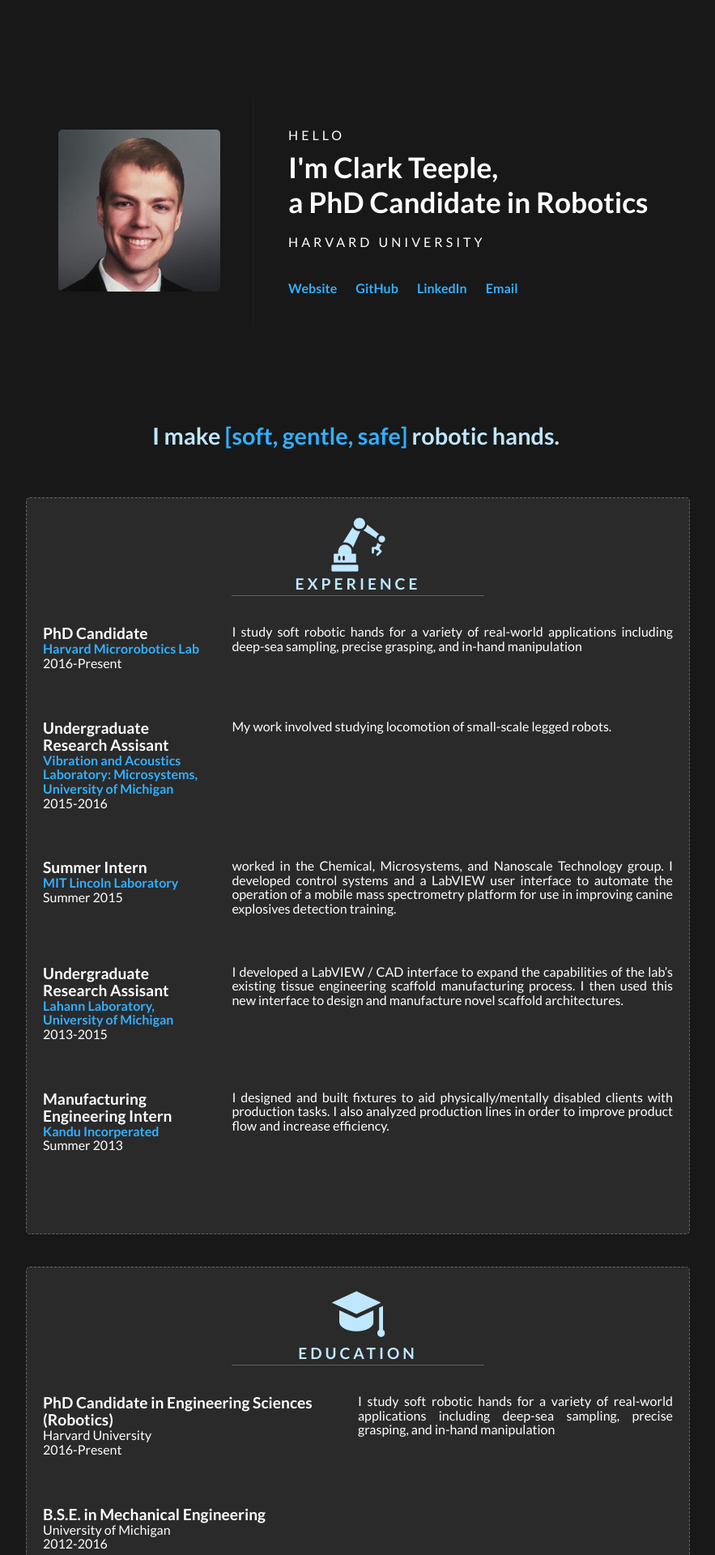
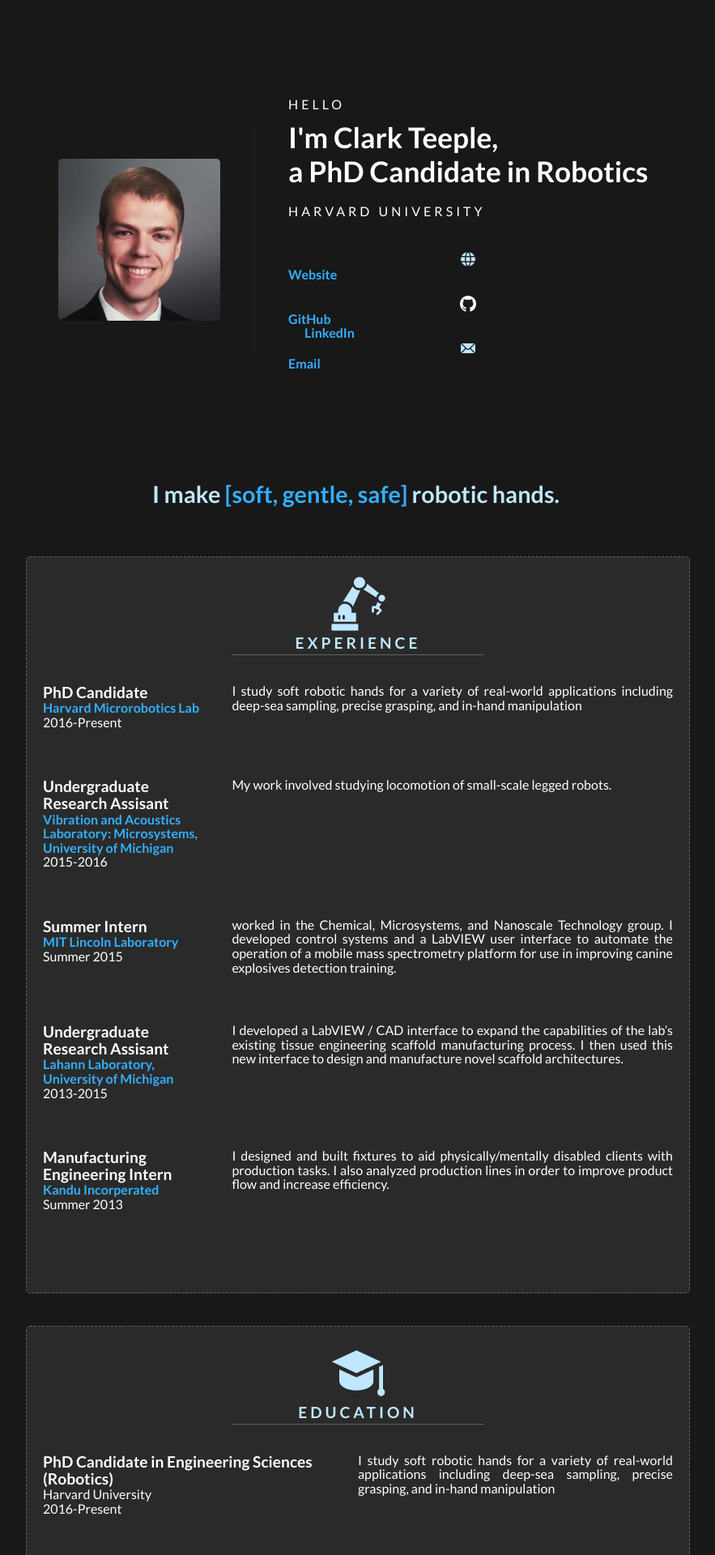
Before and after one commit to cbteeple/cbteeple.github.io, a Jekyll site: the page built from index.html, in a window 1280 px wide. Shown: the top 1920 px of the page at 81% size, without its empty margins (198-1081 px from the left). Built offline with Jekyll 4.4.1, drawn with Linux system fonts in a browser that asks for light colours.

Commit message:
added social icons

```diff
--- a/_includes/header.html
+++ b/_includes/header.html
@@ -12,12 +12,19 @@
 
             {% if site.github_username or site.codepen_username or site.twitter_username or site.email_address or site.linkedin_username %}
             <div class="social">
-                {% if site.email_address %}<a href="http://{{ site.site_address }}" target="_blank">Website</a>{% endif %}
-                {% if site.github_username %}<a href="http://github.com/{{ site.github_username }}" target="_blank">GitHub</a>{% endif %}
+                {% if site.email_address %}<a href="http://{{ site.site_address }}" target="_blank">
+                <div><img class=social-icon src="img/icons/web.png">Website</div>
+                </a>{% endif %}
+                {% if site.github_username %}<a href="http://github.com/{{ site.github_username }}" target="_blank">
+                <div><img class=social-icon src="img/icons/github.png">GitHub</div>
+                </a>{% endif %}
                 {% if site.twitter_username %}<a href="http://twitter.com/{{ site.twitter_username }}" target="_blank">Twitter</a>{% endif %}
                 {% if site.codepen_username %}<a href="http://codepen.io/{{ site.codepen_username }}" target="_blank">CodePen</a>{% endif %}
-                {% if site.linkedin_username %}<a href="http://linkedin.com/in/{{ site.linkedin_username }}" target="_blank">LinkedIn</a>{% endif %}
-                {% if site.email_address %}<a href="mailto:{{ site.email_address }}" target="_blank">Email</a>{% endif %}
+                {% if site.linkedin_username %}<a href="http://linkedin.com/in/{{ site.linkedin_username }}" target="_blank">LinkedIn
+                </a>{% endif %}
+                {% if site.email_address %}<a href="mailto:{{ site.email_address }}" target="_blank">
+                <div><img class=social-icon src="img/icons/email.png">Email</div>
+                </a>{% endif %}
             </div>
             {% endif %}
 
--- a/_sass/_layout.scss
+++ b/_sass/_layout.scss
@@ -29,6 +29,13 @@
     margin-left: auto;
     margin-right: auto;
     width: 75px;
+}
+
+.social-icon{
+    display: block;
+    margin-left: auto;
+    margin-right: auto;
+    width: 20px;
 }
 
 
```
Also changed, not shown: img/icons/github.png (added).
